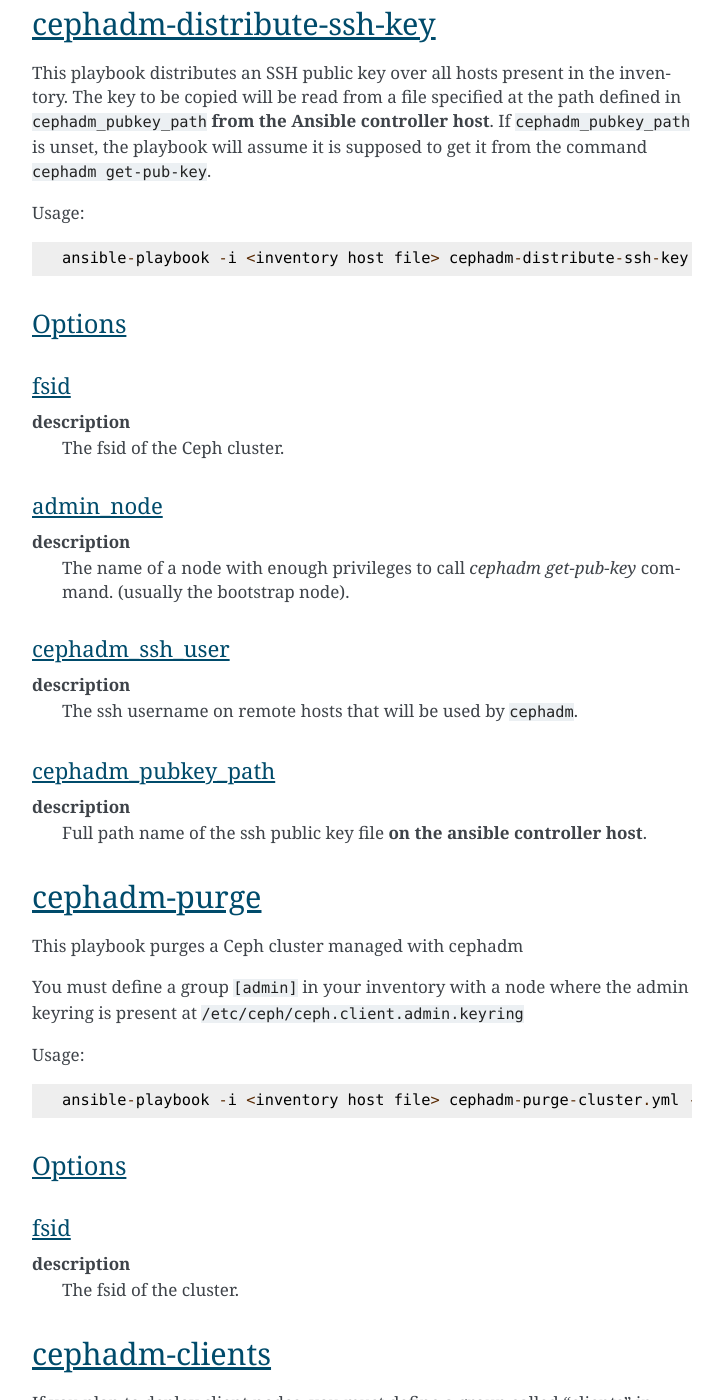
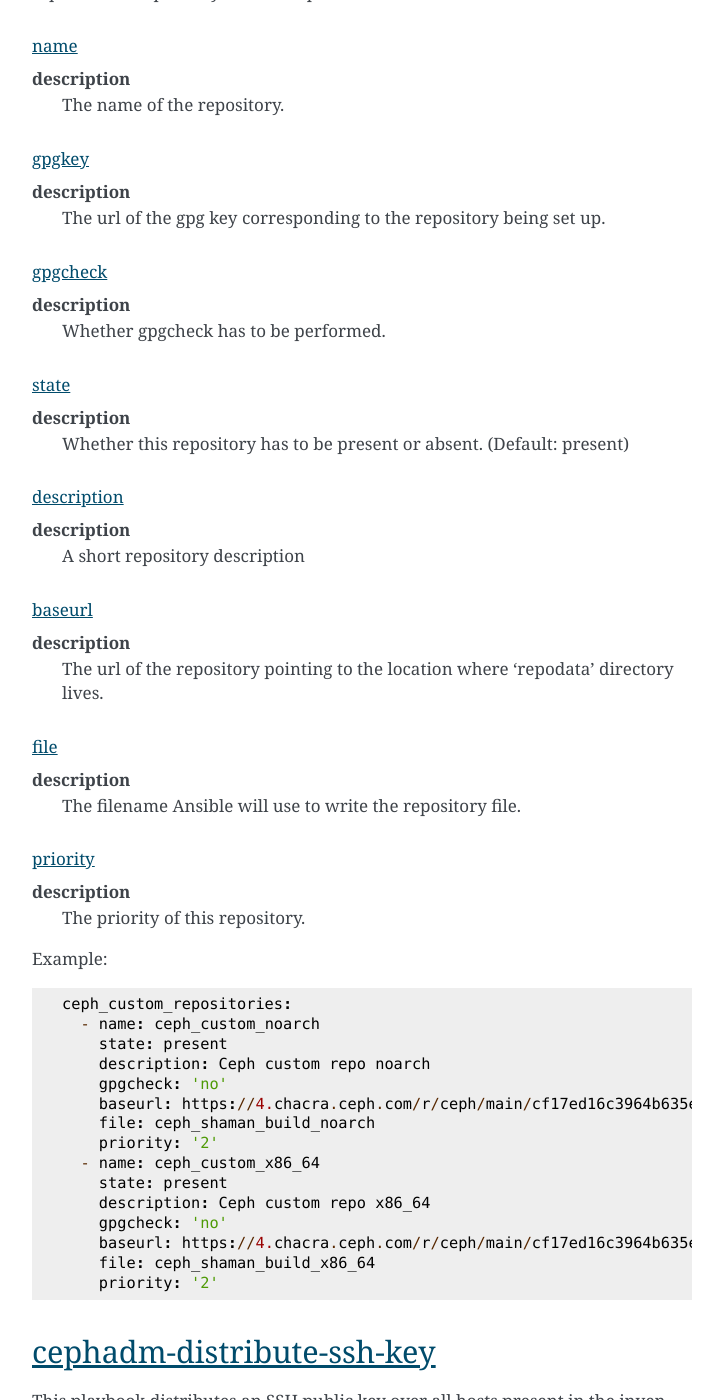
Before and after one commit to ceph/cephadm-ansible, a Sphinx documentation site: the page built from doc/source/index.rst, in a window 1280 px wide and 1400 px high, scrolled down 5447 px. Shown: the whole window, without its empty margins (388-1111 px from the left). Built offline with Sphinx 7.4.7, drawn with Linux system fonts in a browser that asks for light colours; some of the changed text lies outside the part shown.

Commit message:
preflight: support multiple custom repositories
Current implementation allows to setup only 1 repository.
This improves the custom repository support by allowing to setup more than
one repository.

Signed-off-by: Guillaume Abrioux <gabrioux@redhat.com>
(cherry picked from commit 3c02f08a1753400b08b06a9c89102b72306e0d73)

```diff
--- a/doc/source/index.rst
+++ b/doc/source/index.rst
@@ -157,16 +157,69 @@
 **default**
   "latest"
 
-custom_repo_url
-~~~~~~~~~~~~~~~
+ceph_custom_repositories
+~~~~~~~~~~~~~~~~~~~~~~~~
+
+This variable is a list, the following options can be specified for each element that represents a repository to be set up:
+
+name
+####
 **description**
-  The url of the repository when ``ceph_origin`` is 'custom'.
+  The name of the repository.
+
+gpgkey
+######
+**description**
+  The url of the gpg key corresponding to the repository being set up.
+
+gpgcheck
+########
+**description**
+  Whether gpgcheck has to be performed.
+
+state
+#####
+**description**
+  Whether this repository has to be present or absent. (Default: present)
+
+description
+###########
+**description**
+  A short repository description
+
+baseurl
+#######
+**description**
+  The url of the repository pointing to the location where 'repodata' directory lives.
+
+file
+####
+**description**
+  The filename Ansible will use to write the repository file.
+
+priority
+########
+**description**
+  The priority of this repository.
 
 
-custom_repo_gpgkey
-~~~~~~~~~~~~~~~~~~
-**description**
-  The url of the gpg key corresponding to the repository set in ``custom_repo_url`` when ``ceph_origin`` is 'custom'.
+Example::
+
+  ceph_custom_repositories:
+    - name: ceph_custom_noarch
+      state: present
+      description: Ceph custom repo noarch
+      gpgcheck: 'no'
+      baseurl: https://4.chacra.ceph.com/r/ceph/main/cf17ed16c3964b635e9b6c22e607ea5672341c5c/centos/8/flavors/default/noarch
+      file: ceph_shaman_build_noarch
+      priority: '2'
+    - name: ceph_custom_x86_64
+      state: present
+      description: Ceph custom repo x86_64
+      gpgcheck: 'no'
+      baseurl: https://4.chacra.ceph.com/r/ceph/main/cf17ed16c3964b635e9b6c22e607ea5672341c5c/centos/8/flavors/default/x86_64
+      file: ceph_shaman_build_x86_64
+      priority: '2'
 
 cephadm-distribute-ssh-key
 ==========================
```
Also changed, not shown: cephadm-preflight.yml (+13 -12 lines).
